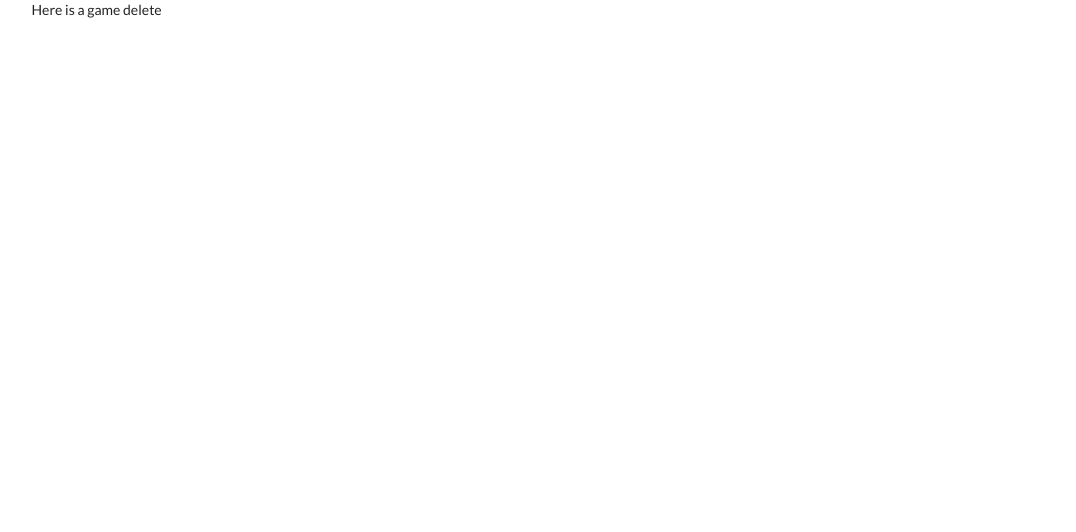
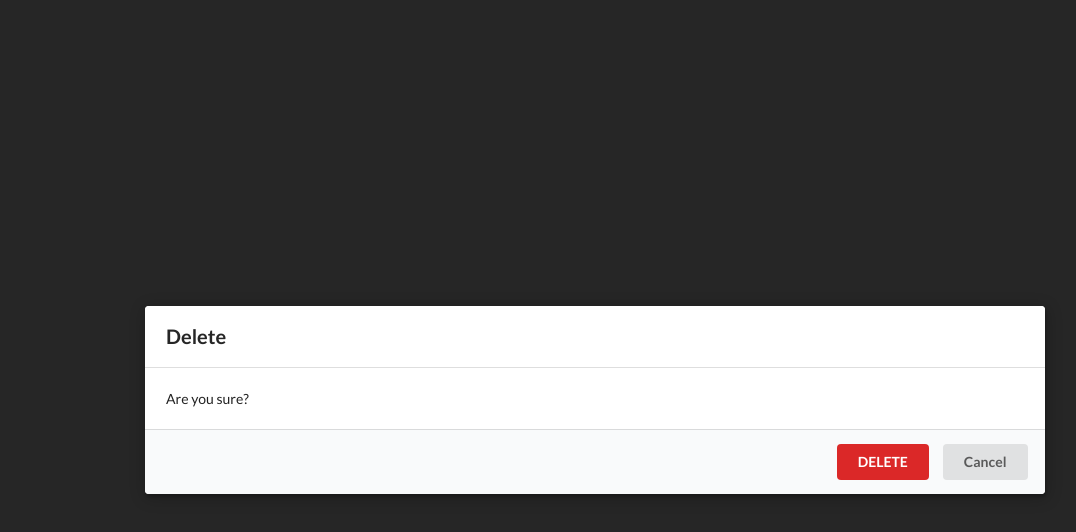
Before and after one commit to sh1024/rs, a React app in the folder rs-client/: page /games/delete/1 in a window 1280 px wide. Shown: the whole page, without its empty margins (45-1121 px from the left). Built offline with nearby package versions, Linux system fonts and the light colour scheme; no server answers.

Commit message:
added delete modal window/actions

```diff
--- a/rs-client/public/index.html
+++ b/rs-client/public/index.html
@@ -25,6 +25,7 @@
   <body>
     <noscript>You need to enable JavaScript to run this app.</noscript>
     <div id="root"></div>
+    <div id="modal"></div>
     <!--
       This HTML file is a template.
       If you open it directly in the browser, you will see an empty page.
--- a/rs-client/src/actions/index.js
+++ b/rs-client/src/actions/index.js
@@ -17,16 +17,16 @@ export const fetchGames = () => async dispatch => {
 export const addGame = (game) => async dispatch => {
     const response = await games.post('/v1/games/new', game);
     console.log(response);
-    dispatch({ type: ADD_GAME, payload: response.data });
     if (response.status === 200 || response.status === 201) {
+        dispatch({ type: ADD_GAME, payload: response.data });
         history.push('/games');
     }
 }
 
 export const editGame = (id, game) => async dispatch => {
     const response = await games.patch(`/v1/games/edit/${id}`, game);
-    dispatch({ type: EDIT_GAME, payload: response.data});
     if (response.status === 200) {
+        dispatch({ type: EDIT_GAME, payload: response.data});
         history.push('/games');
     }
 }
@@ -35,3 +35,11 @@ export const fetchGame = (id) => async dispatch => {
     const response = await games.get(`/v1/games/${id}`);
     dispatch({type: FETCH_GAME, payload: response.data});
 }
+
+export const deleteGame = (id) => async dispatch => {
+    const response = await games.delete(`/v1/games/delete/${id}`);
+    if (response.status === 200 || response.status === 204)  {
+        dispatch({type: DELETE_GAME, payload: id});
+        history.push('/games');
+    }
+}
--- /dev/null
+++ b/rs-client/src/components/Modal.js
@@ -0,0 +1,21 @@
+import React from 'react';
+import ReactDOM from 'react-dom';
+
+const Modal = props => {
+    return ReactDOM.createPortal(
+        <div onClick={props.onDismiss} className="ui dimmer modals visible active">
+            <div onClick={(e) => e.stopPropagation()} className="ui standart modal visible active">
+                <div className="header">Delete</div>
+                <div className="content">
+                    {props.content}
+                </div>
+                <div className="actions">
+                    {props.actions}
+                </div>
+            </div>
+        </div>,
+        document.querySelector('#modal')
+    );
+}
+
+export default Modal;
--- a/rs-client/src/components/games/GameDelete.js
+++ b/rs-client/src/components/games/GameDelete.js
@@ -1,11 +1,50 @@
 import React from 'react';
+import { connect } from 'react-redux';
+import { Link } from 'react-router-dom';
+import { fetchGame, deleteGame } from '../../actions';
+import Modal from '../Modal';
+import history from '../../history';
 
 class GameDelete extends React.Component {
+
+    componentDidMount() {
+        this.props.fetchGame(this.props.match.params.id);
+    }
+
+    renderContent() {
+        if (!this.props.game) {
+            return 'Are you sure?'
+        }
+        return `Are you sure want to delete ${this.props.game.name}`
+    }
+
+    renderActions() {
+        const id = this.props.match.params.id;
+        return (
+            <React.Fragment>
+                <button className="ui button negative" onClick={() => this.props.deleteGame(id)}>
+                    DELETE
+                </button>
+                <Link to="/games" className="ui button">Cancel</Link>
+            </React.Fragment>
+        );
+    }
+
     render() {
         return (
-            <div> Here is a game delete</div>
+            <Modal title="Delete Game"
+                content={this.renderContent()}
+                actions={this.renderActions()}
+                onDismiss={() => history.push('/games')}
+            />
         );
     }
 }
 
-export default GameDelete;
+const mapStateToProps = (state, ownProps) => {
+    return {
+        game: state.games[ownProps.match.params.id]
+    }
+}
+
+export default connect(mapStateToProps, { fetchGame, deleteGame })(GameDelete);
--- a/rs-client/src/reducers/gameReducer.js
+++ b/rs-client/src/reducers/gameReducer.js
@@ -16,8 +16,8 @@ export default (state = {}, action) => {
         case ADD_GAME:
         case EDIT_GAME:
                 return {...state, [action.payload.id]: action.payload};
-        // case DELETE_GAME:
-        //         return _.omit(state, action.payload);
+        case DELETE_GAME:
+                return _.omit(state, action.payload);
         default:
             return state;
     }
```
